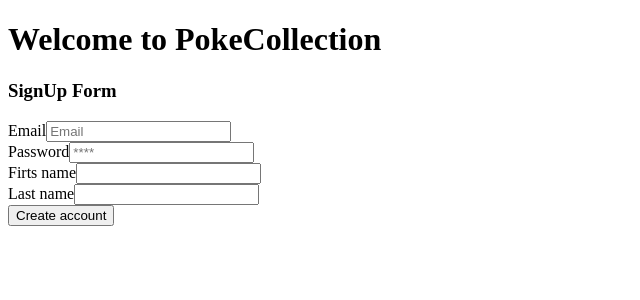
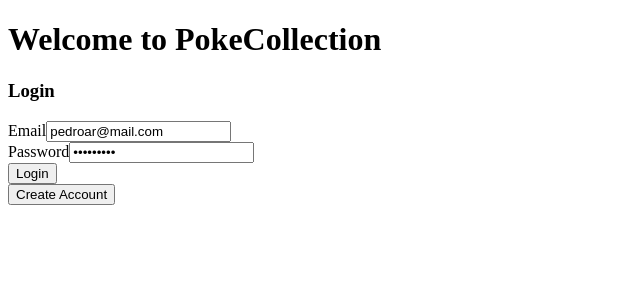
Before and after one commit to pdroariasvilela/PokeCollection, a React (Vite) app: page / in a window 1280 px wide. Shown: the top 300 px of the page, without its empty margins (0-640 px from the left). Built offline with nearby package versions, Linux system fonts and the light colour scheme.

Commit message:
create showLogin function

```diff
--- a/src/App.jsx
+++ b/src/App.jsx
@@ -1,15 +1,23 @@
+import { useState } from "react"
 import LoginForm from "./components/login-form"
 import SignUpForm from "./components/signup-form"
 
 function App(){
 
+     const [showLogin , setShowLogin] = useState(true)
+
+     const handleClick = () =>{
+          setShowLogin(!showLogin)
+     }
 
      return(
 
         <div>
-            <h1>Welcome to PokeCollection</h1>
-             {/* <LoginForm/> */}
-             <SignUpForm/>
+          <h1>Welcome to PokeCollection</h1>
+          {showLogin ? <LoginForm/> : <SignUpForm/> }
+          <button onClick={handleClick}>
+               {showLogin? "Create Account" : "Login"}
+          </button>
         </div>
      )
 }
```
